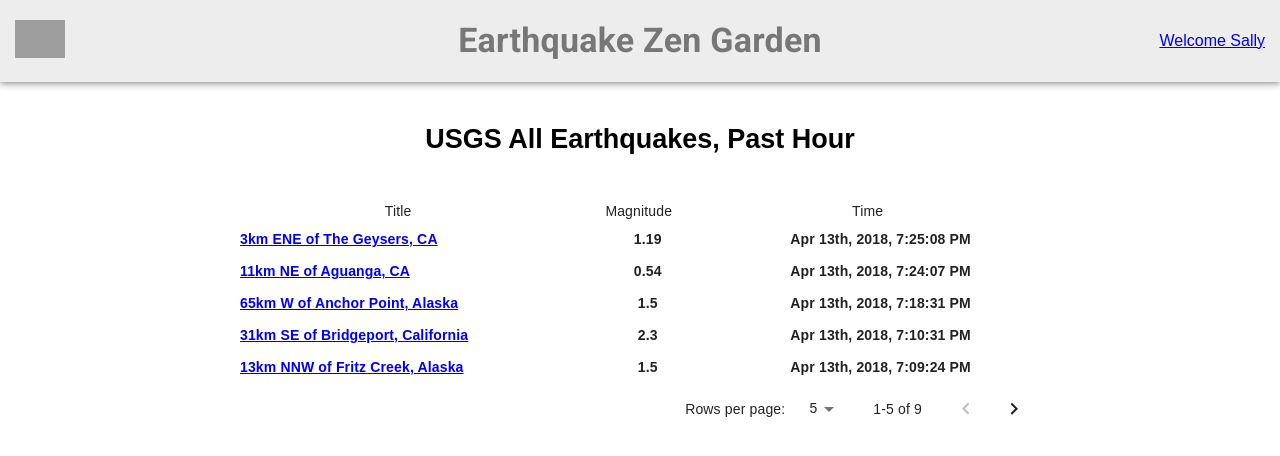
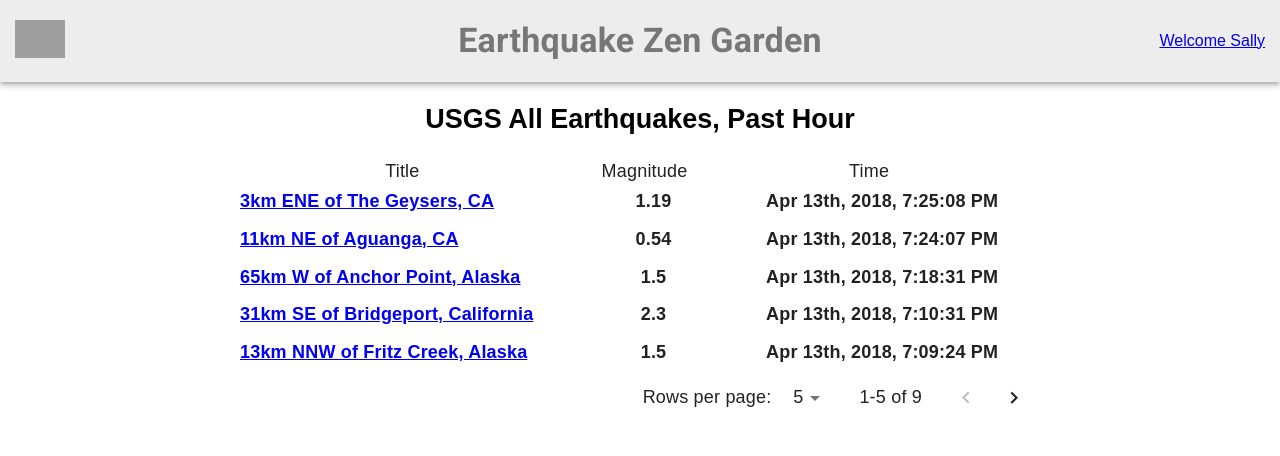
Before and after one commit to Mark-A-A/earthquake-zen-garden, a React app: page / in a window 1280 px wide. Shown: the top 456 px of the page. Built offline with nearby package versions, Linux system fonts and the light colour scheme; grey boxes are pictures that could not be loaded.

Commit message:
adjust page title margin & table font size

```diff
--- a/src/App/Components/DataChartSection/DataChartSection.jsx
+++ b/src/App/Components/DataChartSection/DataChartSection.jsx
@@ -6,7 +6,6 @@ import './chartStyle.scss'
 
 export function DataChartSection(props) {
   const { data, listClassName, id = ""} = props
-  console.dir(data)
   return (
     <section className="data-chart-section">
       <ul className={listClassName}>
--- a/src/App/Components/DataChartSection/DataItem.jsx
+++ b/src/App/Components/DataChartSection/DataItem.jsx
@@ -1,11 +1,6 @@
 import React from "react";
 
 export const DataItem = ({ propertyName, value }) => {
-  console.dir({
-    propertyName,
-    value
-  })
-
   return (
     <>
       <li className="detail-item detail-property">
--- a/src/App/styles/style.scss
+++ b/src/App/styles/style.scss
@@ -47,7 +47,9 @@ nav {
       align-items: center;
       flex: 1 1;
 
-      h2, h3, h4 {
+      h2,
+      h3,
+      h4 {
         color: $dark-gray;
         font-weight: 600;
       }
@@ -67,12 +69,13 @@ nav {
   .page-title-header {
     display: flex;
     justify-content: center;
-    margin: 20px 0;
   }
 }
 
-.home-page, .details-page, .profile-page {
-   font-size: 18px;
+.home-page,
+.details-page,
+.profile-page {
+  font-size: 18px;
 }
 
 .home-page {
@@ -87,6 +90,7 @@ nav {
     .MuiInputBase-root {
       font-family: $font-family;
       border-bottom: 0;
+      font-size: 18px;
     }
 
     tbody {
@@ -125,5 +129,4 @@ nav {
       }
     }
   }
-
 }
```
